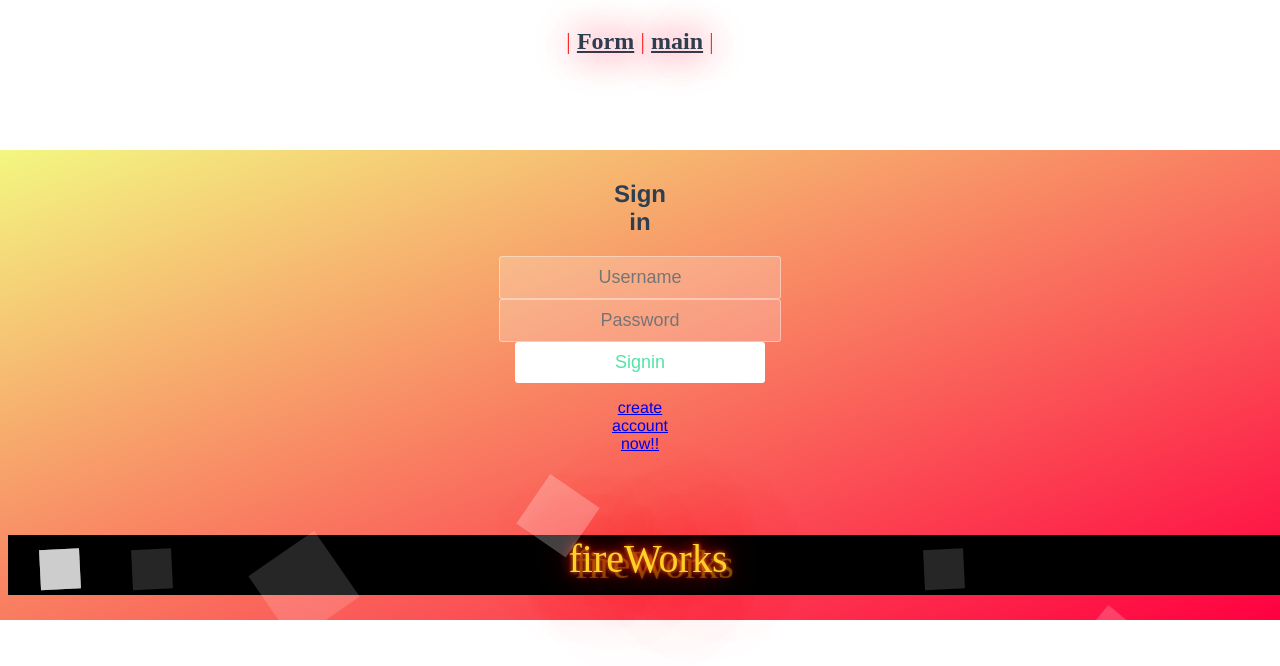
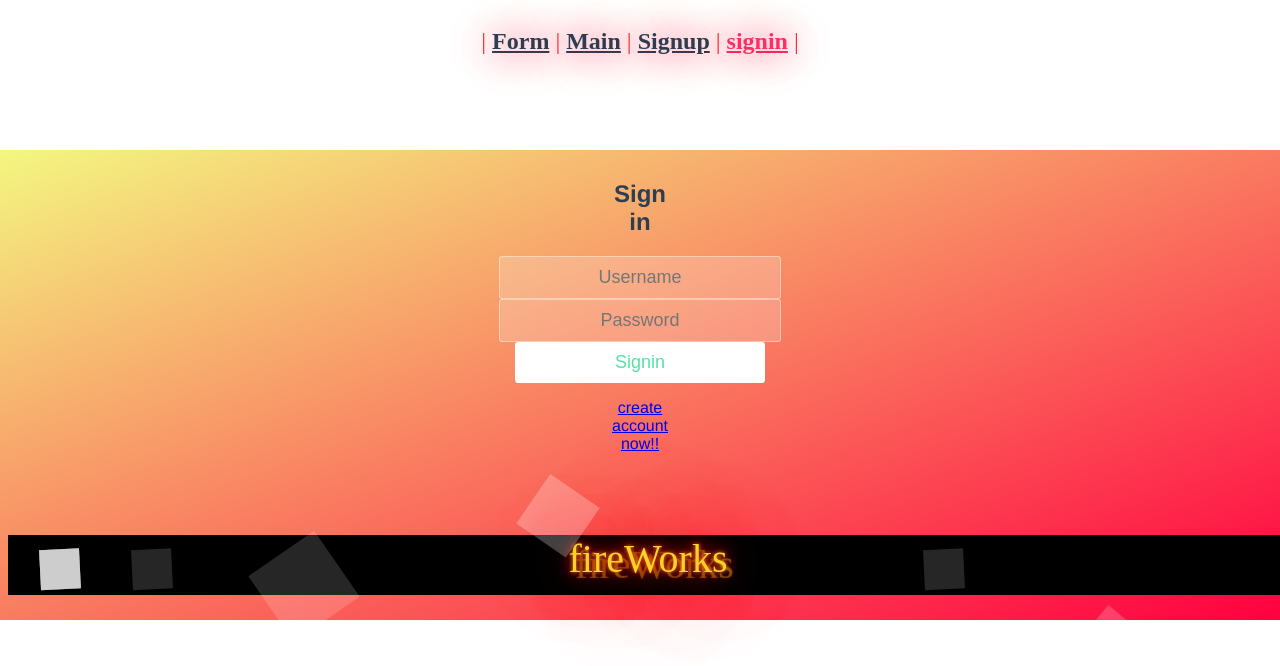
Before and after one commit to kubo-hide-kun/haiku-app, a Vue app: page /signin in a window 1280 px wide. Shown: the top 666 px of the page. Built offline with nearby package versions, Linux system fonts and the light colour scheme.

Commit message:
Add link to Signin & Signup

```diff
--- a/package.json
+++ b/package.json
@@ -11,6 +11,7 @@
   },
   "dependencies": {
     "core-js": "^2.6.5",
+    "firebase": "^6.4.0",
     "vue": "^2.6.10",
     "vue-router": "^3.0.3",
     "vuex": "^3.0.1"
--- a/src/App.vue
+++ b/src/App.vue
@@ -13,7 +13,13 @@
       <router-link to="/Form">Form</router-link>
       |
       <!--mainページ-->
-      <router-link to="/main">main</router-link>
+      <router-link to="/main">Main</router-link>
+      |
+      <!--mainページ-->
+      <router-link to="/signup">Signup</router-link>
+      |
+      <!--mainページ-->
+      <router-link to="/signin">signin</router-link>
       |
     </div>
 <div class="fireworks">fireWorks</div>
--- a/src/components/Signin.vue
+++ b/src/components/Signin.vue
@@ -29,7 +29,7 @@ export default {
         user => {
           alert('Success!')
           this.$router.push('/')
-          console.log(user)
+          //console.log(user)
         },
         err => {
           alert(err.message)
```
Also changed, not shown: 1 other file (tests, documents, lock files or other folders).
